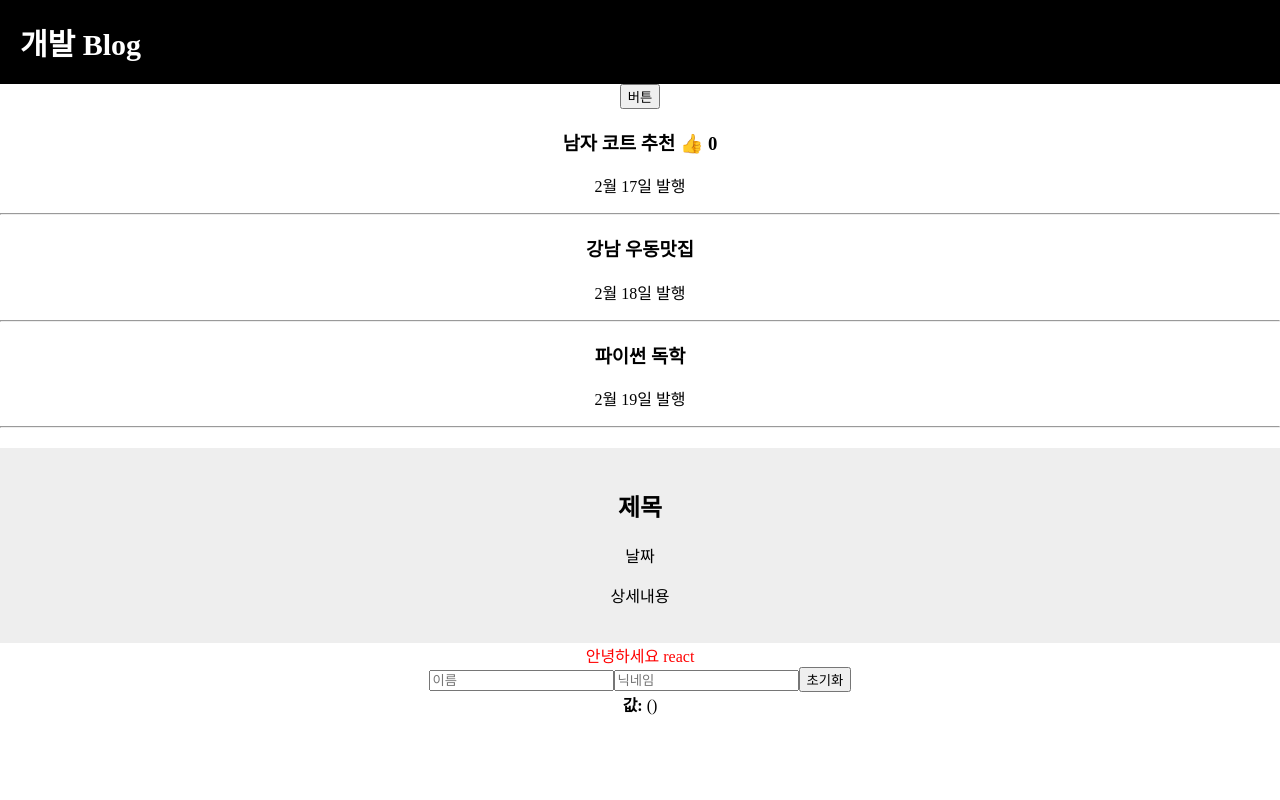
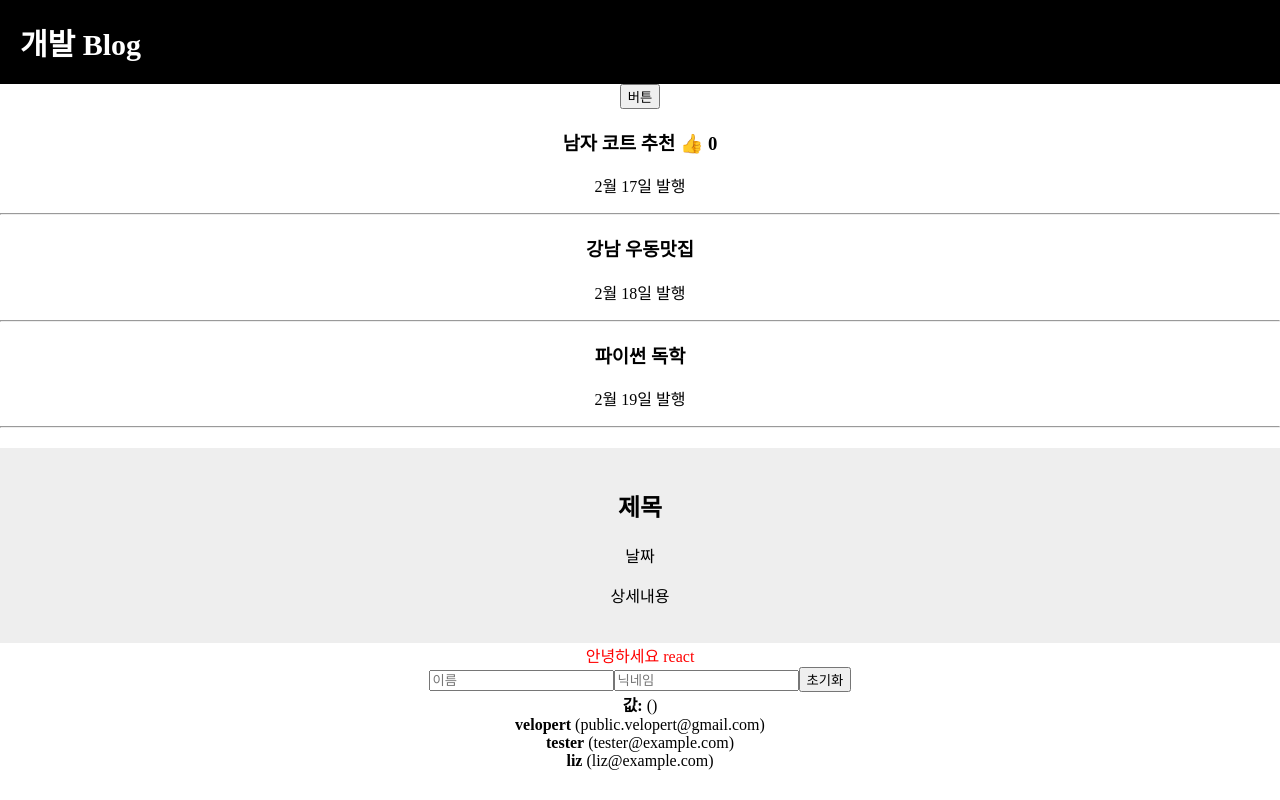
Before and after one commit to jason-ryu94/react-study, a React (Create React App) app in the folder blog/: page / in a window 1280 px wide. Shown: the top 800 px of the page. Built offline with nearby package versions, Linux system fonts and the light colour scheme.

Commit message:
리액트 기본

```diff
--- a/blog/src/App.js
+++ b/blog/src/App.js
@@ -1,9 +1,35 @@
-import React ,{useState} from 'react';
+import React ,{useState, useRef} from 'react';
 import './App.css';
 import InputSample from './InputSample';
+import UserList from './test_components/UserList';
 
 
 function App() {
+
+  const users = [
+    {
+        id: 1,
+        username: 'velopert',
+        email: 'public.velopert@gmail.com'
+    },
+    {
+        id: 2,
+        username: 'tester',
+        email: 'tester@example.com'
+    },
+    {
+        id: 3,
+        username: 'liz',
+        email: 'liz@example.com'
+    }
+  ];
+
+  const nextId = useRef(4);
+  const onCreate = () => {
+
+    nextId.current += 1;
+  };
+
 
   var posts = '강남 고기 맛집 '
 
@@ -60,7 +86,7 @@ function App() {
 
       <InputSample />
 
-
+      <UserList users={users}/>
 
 
     </div>
--- a/blog/src/InputSample.js
+++ b/blog/src/InputSample.js
@@ -1,4 +1,4 @@
-import React, { useState } from 'react';
+import React, { useState, useRef } from 'react';
 
 function InputSample() {
 
@@ -6,6 +6,8 @@ function InputSample() {
         name: '',
         nickname: ''
     });
+
+    const nameInput = useRef();
 
     const { name, nickname } = inputs;
 
@@ -23,12 +25,13 @@ function InputSample() {
             name: '',
             nickname: ''
         })
+        nameInput.current.focus();
     };
 
     return (
 
     <div>
-      <input name="name" placeholder="이름" onChange={onChange} value={name} />
+      <input name="name" placeholder="이름" onChange={onChange} value={name} ref={ nameInput }/>
       <input name="nickname" placeholder="닉네임" onChange={onChange} value={nickname}/>
       <button onClick={onReset}>초기화</button>
       <div>
--- /dev/null
+++ b/blog/src/test_components/UserList.js
@@ -0,0 +1,48 @@
+import React from "react";
+
+
+function User({ user }) {
+    return (
+        <div>
+            <b>{user.username}</b> <span>({user.email})</span>
+        </div>
+    );
+}
+
+function UserList({users}) {
+
+
+    return (
+        // <div>
+        //     <div>
+        //         <b>{users[0].username}</b> <span>({users[0].email})</span>
+        //     </div>
+        //     <div>
+        //         <b>{users[1].username}</b> <span>({users[1].email})</span>
+        //     </div>
+        //     <div>
+        //         <b>{users[2].username}</b> <span>({users[1].email})</span>
+        //     </div>
+        // </div>
+
+
+        /**
+         * 키 값이 없으면 배열이 업데이트 될때 굉장히 비효율적인 방법으로 업데이트가 이루어진다.
+         */
+        <div>
+            {/* <User user={users[0]} />
+            <User user={users[1]} />
+            <User user={users[2]} /> */}
+
+            {users.map(user => (
+                <User user={user} key={ user.id} />
+            ))}
+
+        </div>
+
+    );
+}
+
+
+
+export default UserList;
```
